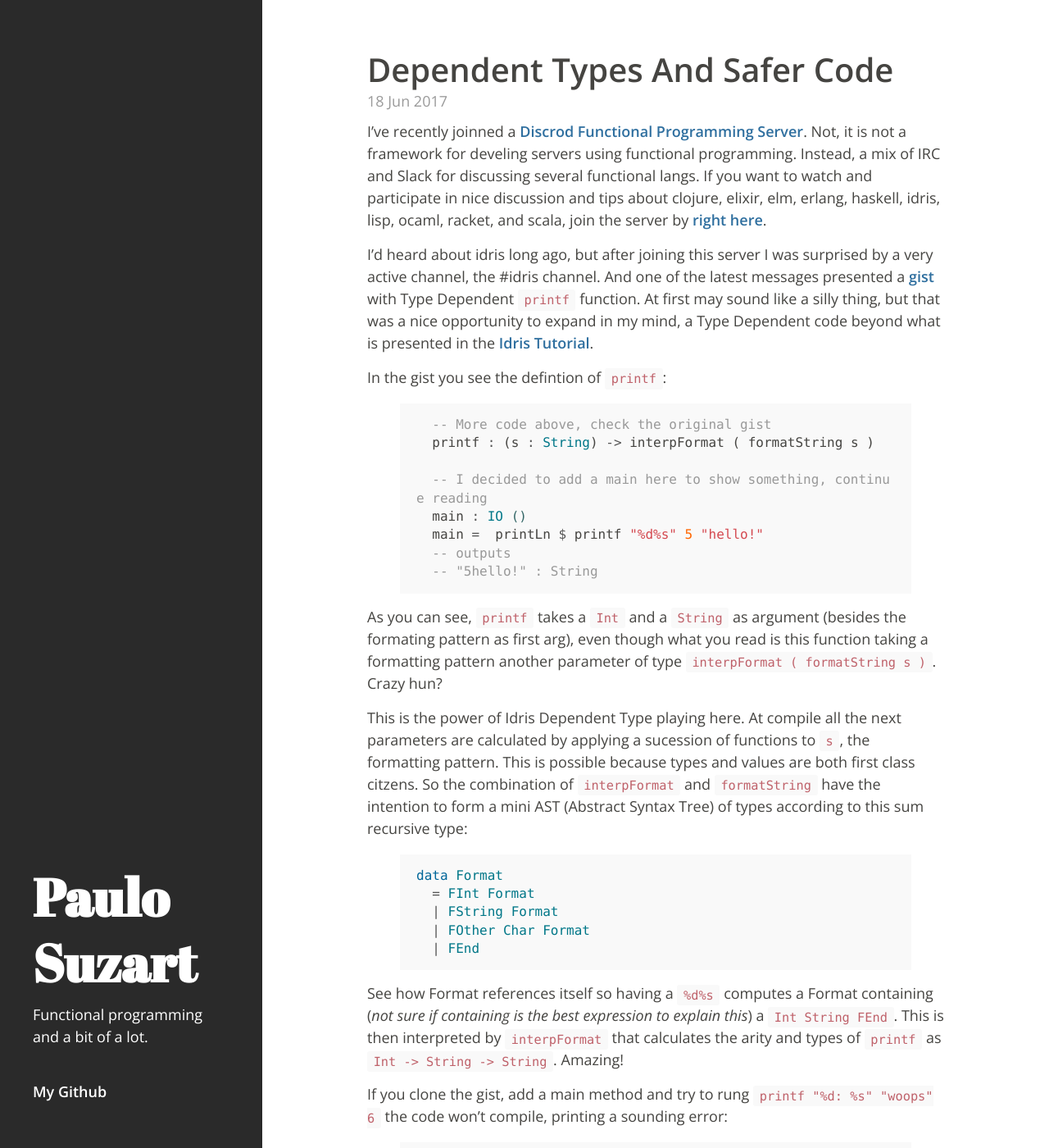
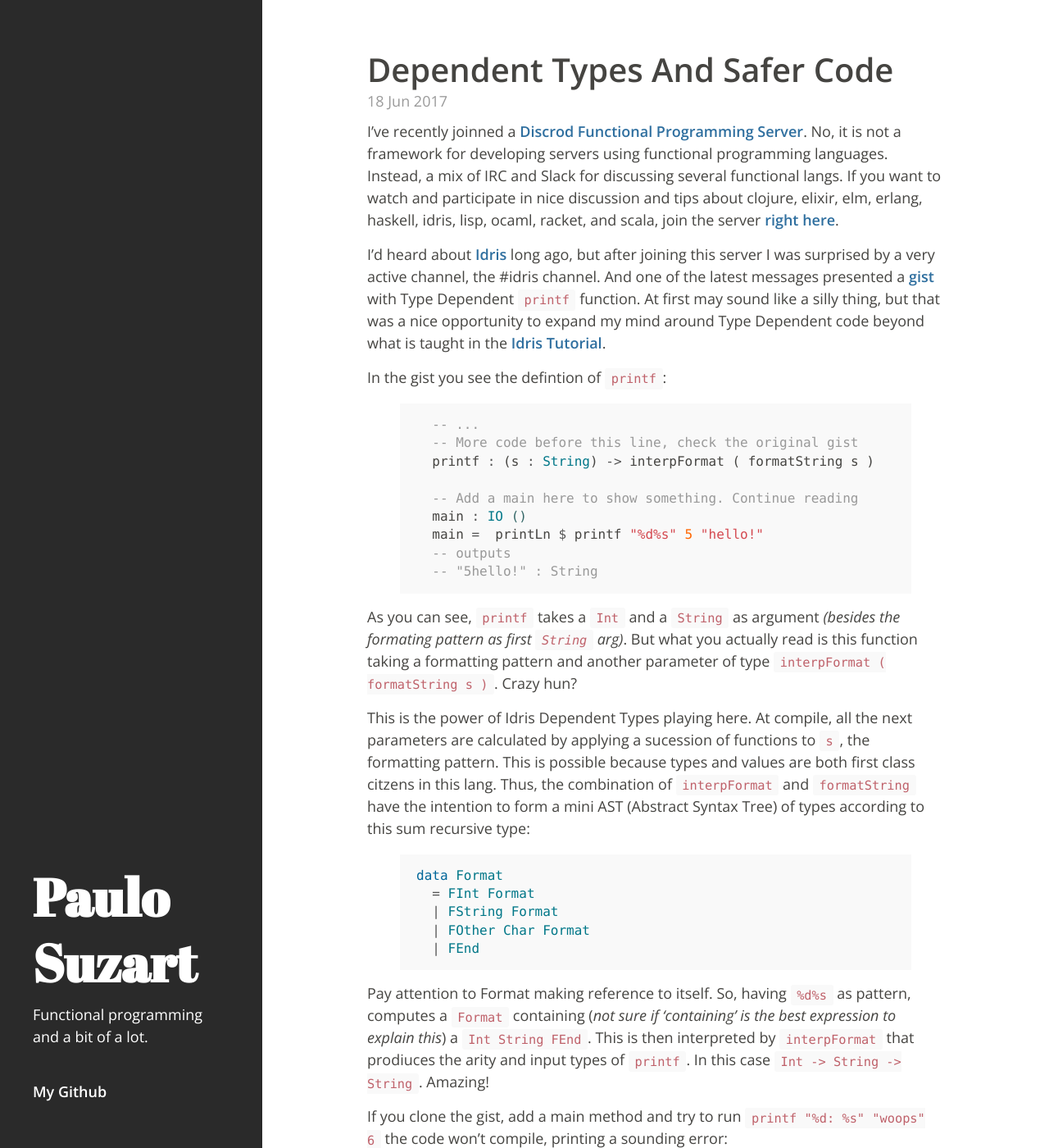
Before and after one commit to paulosuzart/paulosuzart.github.io, a Jekyll site: the page built from _posts/2017-06-18-dependent-types-and-safer-code.md, in a window 1280 px wide and 1400 px high. Shown: the whole window at 82% size. Built offline with Jekyll 4.4.1, drawn with Linux system fonts in a browser that asks for light colours; comment, search, counter and statistics services are not loaded; some of the changed text lies outside the part shown.

Commit message:
Revision applied

```diff
--- a/_posts/2017-06-18-dependent-types-and-safer-code.md
+++ b/_posts/2017-06-18-dependent-types-and-safer-code.md
@@ -6,17 +6,18 @@ comments: true
 categories: [programming idris fp]
 ---
 
-I've recently joinned a [Discrod Functional Programming Server](https://discordapp.com). Not, it is not a framework for develing servers using functional programming. Instead, a mix of IRC and Slack for discussing several functional langs. If you want to watch and participate in nice discussion and tips about clojure, elixir, elm, erlang, haskell, idris, lisp, ocaml, racket, and scala, join the server by [right here](https://discord.gg/jeaFVYE).
+I've recently joinned a [Discrod Functional Programming Server](https://discordapp.com). No, it is not a framework for developing servers using functional programming languages. Instead, a mix of IRC and Slack for discussing several functional langs. If you want to watch and participate in nice discussion and tips about clojure, elixir, elm, erlang, haskell, idris, lisp, ocaml, racket, and scala, join the server [right here](https://discord.gg/jeaFVYE).
 
-I'd heard about idris long ago, but after joining this server I was surprised by a very active channel, the #idris channel. And one of the latest messages presented a [gist](https://gist.github.com/chrisdone/672efcd784528b7d0b7e17ad9c115292) with Type Dependent `printf` function. At first may sound like a silly thing, but that was a nice opportunity to expand in my mind, a Type Dependent code beyond what is presented in the [Idris Tutorial](http://docs.idris-lang.org/en/latest/tutorial/index.html).
+I'd heard about [Idris](idris-lang.org) long ago, but after joining this server I was surprised by a very active channel, the #idris channel. And one of the latest messages presented a [gist](https://gist.github.com/chrisdone/672efcd784528b7d0b7e17ad9c115292) with Type Dependent `printf` function. At first may sound like a silly thing, but that was a nice opportunity to expand my mind around Type Dependent code beyond what is taught in the [Idris Tutorial](http://docs.idris-lang.org/en/latest/tutorial/index.html).
 
 In the gist you see the defintion of `printf`:
 
 {% highlight idris %}
-  -- More code above, check the original gist
+  -- ...
+  -- More code before this line, check the original gist
   printf : (s : String) -> interpFormat ( formatString s )
 
-  -- I decided to add a main here to show something, continue reading
+  -- Add a main here to show something. Continue reading
   main : IO ()
   main =  printLn $ printf "%d%s" 5 "hello!"
   -- outputs
@@ -24,9 +25,9 @@ In the gist you see the defintion of `printf`:
 
 {% endhighlight %}
 
-As you can see, `printf` takes a `Int` and a `String` as argument (besides the formating pattern as first arg), even though what you read is this function taking a formatting pattern another parameter of type `interpFormat ( formatString s )`. Crazy hun?
+As you can see, `printf` takes a `Int` and a `String` as argument *(besides the formating pattern as first `String` arg)*. But what you actually read is this function taking a formatting pattern and another parameter of type `interpFormat ( formatString s )`. Crazy hun?
 
-This is the power of Idris Dependent Type playing here. At compile all the next parameters are calculated by applying a sucession of functions to `s`, the formatting pattern. This is possible because types and values are both first class citzens. So the combination of `interpFormat` and `formatString` have the intention to form a mini AST (Abstract Syntax Tree) of types according to this sum recursive type:
+This is the power of Idris Dependent Types playing here. At compile, all the next parameters are calculated by applying a sucession of functions to `s`, the formatting pattern. This is possible because types and values are both first class citzens in this lang. Thus, the combination of `interpFormat` and `formatString` have the intention to form a mini AST (Abstract Syntax Tree) of types according to this sum recursive type:
 
 {% highlight idris %}
 data Format
@@ -36,9 +37,9 @@ data Format
   | FEnd
 {% endhighlight %}
 
-See how Format references itself so having a `%d%s` computes a Format containing (*not sure if containing is the best expression to explain this*) a `Int String FEnd`. This is then interpreted by `interpFormat` that calculates the arity and types of `printf` as `Int -> String -> String`. Amazing!
+Pay attention to Format making reference to itself. So, having `%d%s` as pattern, computes a `Format` containing (*not sure if 'containing' is the best expression to explain this*) a `Int String FEnd`. This is then interpreted by `interpFormat` that prodiuces the arity and input types of `printf`. In this case `Int -> String -> String`. Amazing!
 
-If you clone the gist, add a main method and try to rung `printf "%d: %s" "woops" 6` the code won't compile, printing a sounding error:
+If you clone the gist, add a main method and try to run `printf "%d: %s" "woops" 6` the code won't compile, printing a sounding error:
 
 {% highlight bash %}
 Printf.idr:52:17-18:When checking right hand side of main with expected type
@@ -52,7 +53,7 @@ When checking an application of function Prelude.Interactive.printLn:
 Holes: Printf.main
 {% endhighlight %}
 
-It is not uncommon situation. Take for example clojure (*WARN: I'm not comparing languages nor saying one is better than the other*) and try the following code:
+It is not a uncommon situation. Take for example clojure (*WARN: I'm not comparing languages nor saying one is better than the other*) and try the following code:
 
 {% highlight clojure %}
 
```
Also changed, not shown: other parts of _posts/2017-06-18-dependent-types-and-safer-code.md (+6 -5 lines).
